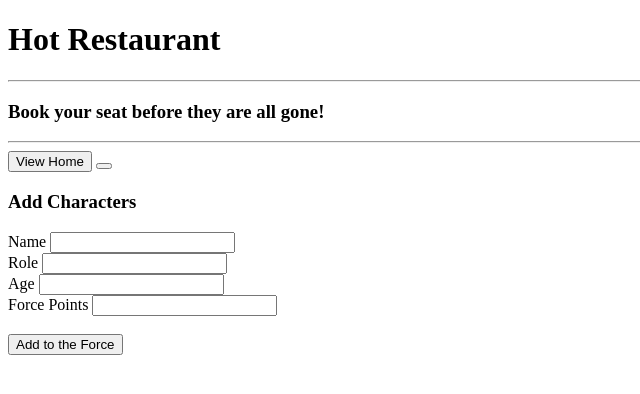
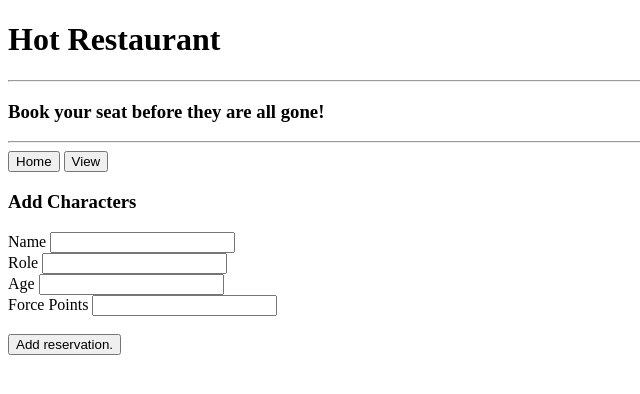
Before and after one commit to CLDavis15/HotRestaurant, a plain HTML site: page reservations.html in a window 1280 px wide. Shown: the full height of the page, 0-640 px from the left. Drawn offline with Linux system fonts and the light colour scheme.

Commit message:
updating

```diff
--- a/reservations.html
+++ b/reservations.html
@@ -16,9 +16,8 @@
             <hr>
             <h3>Book your seat before they are all gone!</h3>
             <hr>
-            <a href="/"><button class="btn btn-danger btn-lg"><span class="fa fa-eye"></span> View
-                    Home</button></a>
-            <a href='view'><button class="btn btn-danger btn-lg"><span class="fa fa-eye"></span></button></a>
+            <a href="/"><button class="btn btn-danger btn-lg"><span class="fa fa-eye"></span>Home</button></a>
+            <a href='view'><button class="btn btn-danger btn-lg"><span class="fa fa-eye"></span>View</button></a>
         </div>
         <div class="row">
 
@@ -55,8 +54,7 @@
                         <br>
                         <div class="text-right">
                             <button type="submit" class="btn btn-primary btn-md" id="add-btn"><span
-                                    class="fa fa-fire"></span> Add to
-                                the Force</button>
+                                    class="fa fa-fire"></span>Add reservation.</button>
                         </div>
                     </div>
                 </div>
```
